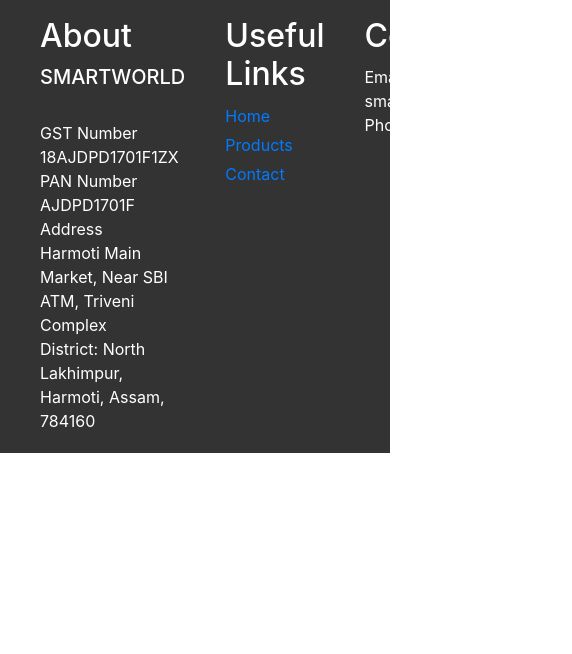
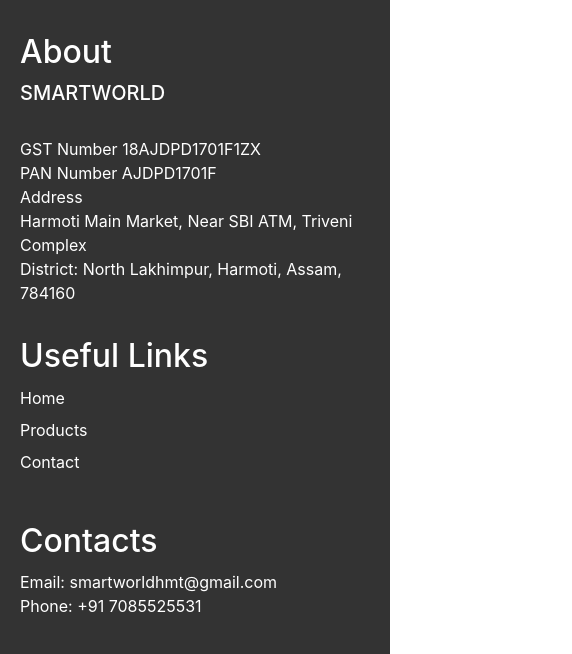
Before and after one commit to supritdas/Project_SMARTWORLD, a plain HTML site: page index.html in a window 390 px wide. Shown: the part 923-1577 px from the top of the page, 572 px wide, since content can reach past the window. Before the commit the page ends 1376 px from the top, so only its background shows below. Drawn offline with nearby package versions, Linux system fonts and the light colour scheme.

Commit message:
Update index.html
responsive footer

```diff
--- a/index.html
+++ b/index.html
@@ -77,7 +77,34 @@
         .about{
             margin:0px;
         }
+        @media screen and (max-width: 768px) {
+            footer {
+                flex-direction: column;
+                align-items: normal;
+            }
 
+            .footer-section {
+                margin: 1rem 0;
+            }
+
+            .footer-section h2 {
+                margin-top: 0;
+            }
+
+            footer ul {
+                padding: 0;
+                list-style: none;
+            }
+
+            footer li {
+                margin: 0.5rem 0;
+            }
+
+            footer a {
+                color: #fff;
+                text-decoration: none;
+            }
+        }
     </style>
 </head>
 <body>
```
